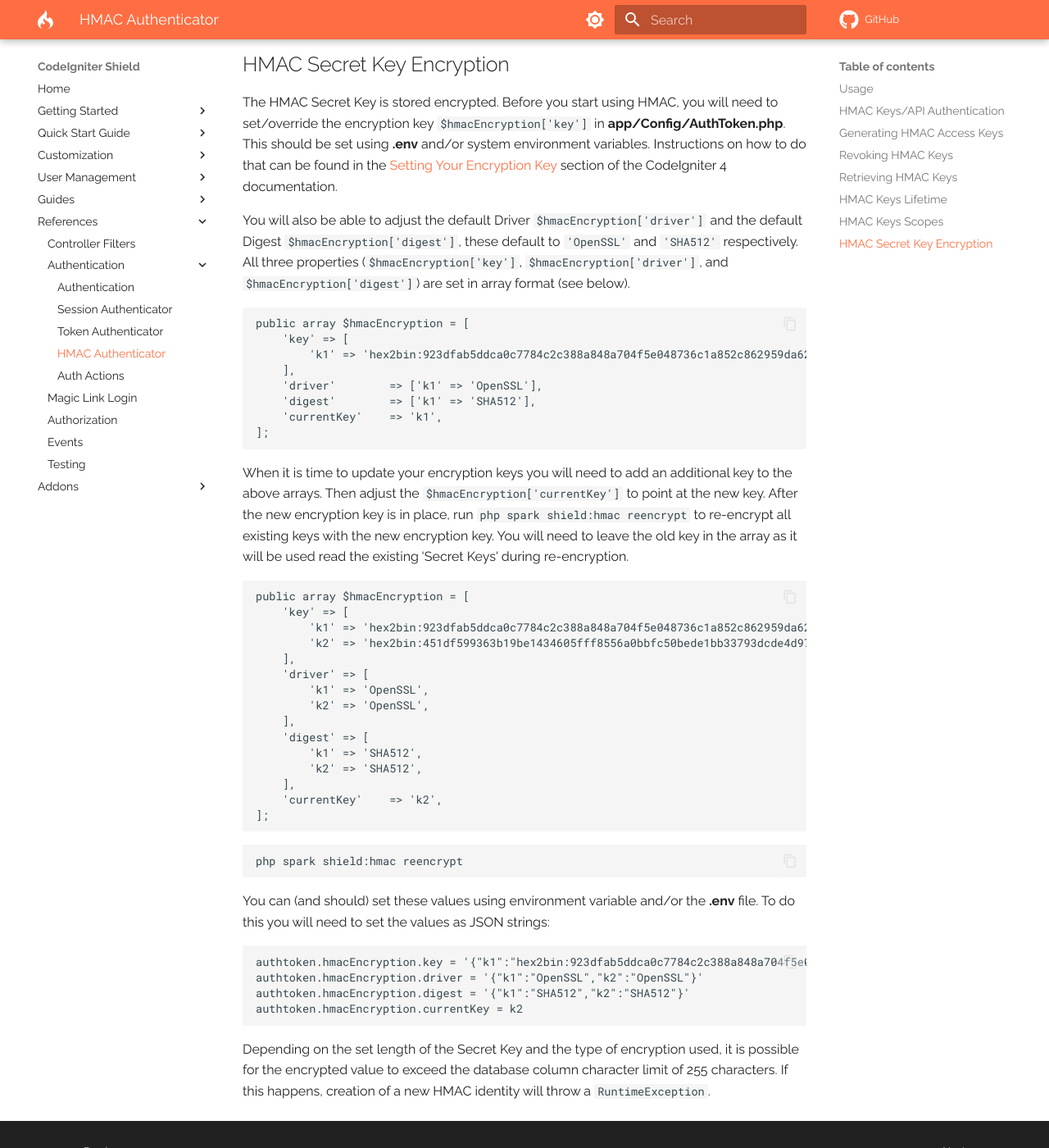
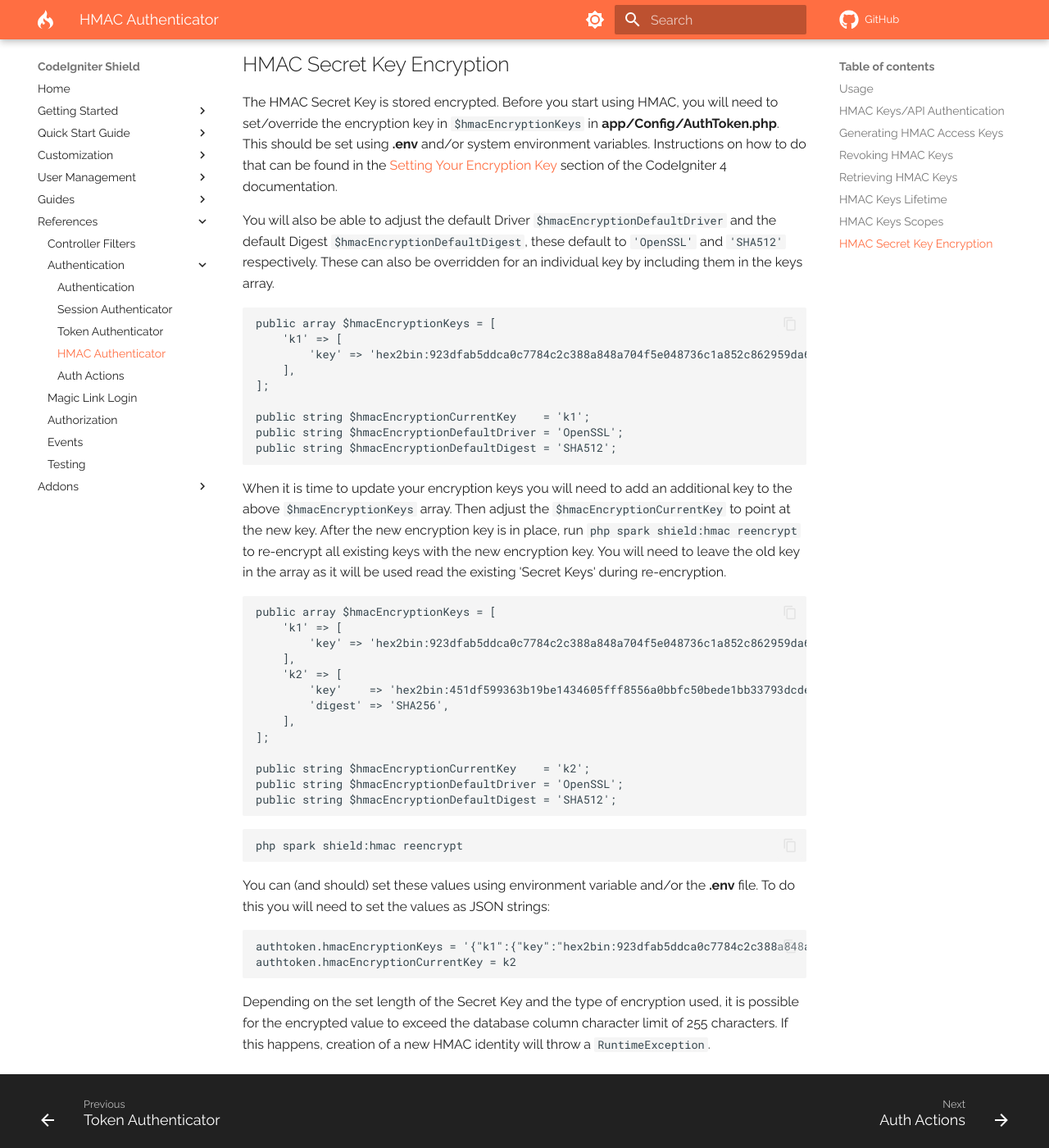
Before and after one commit to codeigniter4/shield, an MkDocs documentation site: the page built from docs/references/authentication/hmac.md, in a window 1280 px wide and 1400 px high, scrolled down 3542 px. Shown: the whole window at 82% size. Built offline with MkDocs 1.6.1 and Material for MkDocs 9.7.7, drawn with Linux system fonts in a browser that asks for light colours; comment, search, counter and statistics services are not loaded; a style sheet for code colours, icons or effects is not loaded.

Commit message:
Update of hmac encryption config values

````diff
--- a/docs/references/authentication/hmac.md
+++ b/docs/references/authentication/hmac.md
@@ -160,47 +160,48 @@ if ($user->hmacTokenCant('forums.manage')) {
 ## HMAC Secret Key Encryption
 
 The HMAC Secret Key is stored encrypted. Before you start using HMAC, you will need to set/override the encryption key
-`$hmacEncryption['key']` in **app/Config/AuthToken.php**. This should be set using **.env** and/or system environment variables.
-Instructions on how to do that can be found in the
+in `$hmacEncryptionKeys` in **app/Config/AuthToken.php**. This should be set using **.env** and/or system
+environment variables. Instructions on how to do that can be found in the
 [Setting Your Encryption Key](https://codeigniter.com/user_guide/libraries/encryption.html#setting-your-encryption-key)
 section of the CodeIgniter 4 documentation.
 
-You will also be able to adjust the default Driver `$hmacEncryption['driver']` and the default Digest
-`$hmacEncryption['digest']`, these default to `'OpenSSL'` and `'SHA512'` respectively. All three properties (`$hmacEncryption['key']`,
-`$hmacEncryption['driver']`, and `$hmacEncryption['digest']`) are set in array format (see below).
+You will also be able to adjust the default Driver `$hmacEncryptionDefaultDriver` and the default Digest
+`$hmacEncryptionDefaultDigest`, these default to `'OpenSSL'` and `'SHA512'` respectively. These can also be
+overridden for an individual key by including them in the keys array.
 
 ```php
-public array $hmacEncryption = [
-    'key' => [
-        'k1' => 'hex2bin:923dfab5ddca0c7784c2c388a848a704f5e048736c1a852c862959da62ade8c7',
+public array $hmacEncryptionKeys = [
+    'k1' => [
+        'key' => 'hex2bin:923dfab5ddca0c7784c2c388a848a704f5e048736c1a852c862959da62ade8c7',
     ],
-    'driver'        => ['k1' => 'OpenSSL'],
-    'digest'        => ['k1' => 'SHA512'],
-    'currentKey'    => 'k1',
 ];
+
+public string $hmacEncryptionCurrentKey    = 'k1';
+public string $hmacEncryptionDefaultDriver = 'OpenSSL';
+public string $hmacEncryptionDefaultDigest = 'SHA512';
 ```
 
-When it is time to update your encryption keys you will need to add an additional key to the above arrays. Then adjust
-the `$hmacEncryption['currentKey']` to point at the new key.  After the new encryption key is in place, run
-`php spark shield:hmac reencrypt` to re-encrypt all existing keys with the new encryption key.  You will need to leave
-the old key in the array as it will be used read the existing 'Secret Keys' during re-encryption.
+When it is time to update your encryption keys you will need to add an additional key to the above
+`$hmacEncryptionKeys` array. Then adjust the `$hmacEncryptionCurrentKey` to point at the new key.  After the new
+encryption key is in place, run `php spark shield:hmac reencrypt` to re-encrypt all existing keys with the new
+encryption key.  You will need to leave the old key in the array as it will be used read the existing 'Secret Keys'
+during re-encryption.
 
 ```php
-public array $hmacEncryption = [
-    'key' => [
-        'k1' => 'hex2bin:923dfab5ddca0c7784c2c388a848a704f5e048736c1a852c862959da62ade8c7',
-        'k2' => 'hex2bin:451df599363b19be1434605fff8556a0bbfc50bede1bb33793dcde4d97fce4b0',
+public array $hmacEncryptionKeys = [
+    'k1' => [
+        'key' => 'hex2bin:923dfab5ddca0c7784c2c388a848a704f5e048736c1a852c862959da62ade8c7',
     ],
-    'driver' => [
-        'k1' => 'OpenSSL',
-        'k2' => 'OpenSSL',
+    'k2' => [
+        'key'    => 'hex2bin:451df599363b19be1434605fff8556a0bbfc50bede1bb33793dcde4d97fce4b0',
+        'digest' => 'SHA256',
     ],
-    'digest' => [
-        'k1' => 'SHA512',
-        'k2' => 'SHA512',
-    ],
-    'currentKey'    => 'k2',
 ];
+
+public string $hmacEncryptionCurrentKey    = 'k2';
+public string $hmacEncryptionDefaultDriver = 'OpenSSL';
+public string $hmacEncryptionDefaultDigest = 'SHA512';
+
 ```
 
 ```console
@@ -211,10 +212,8 @@ You can (and should) set these values using environment variable and/or the **.e
 the values as JSON strings:
 
 ```text
-authtoken.hmacEncryption.key = '{"k1":"hex2bin:923dfab5ddca0c7784c2c388a848a704f5e048736c1a852c862959da62ade8c7","k2":"hex2bin:451df599363b19be1434605fff8556a0bbfc50bede1bb33793dcde4d97fce4b0"}'
-authtoken.hmacEncryption.driver = '{"k1":"OpenSSL","k2":"OpenSSL"}'
-authtoken.hmacEncryption.digest = '{"k1":"SHA512","k2":"SHA512"}'
-authtoken.hmacEncryption.currentKey = k2
+authtoken.hmacEncryptionKeys = '{"k1":{"key":"hex2bin:923dfab5ddca0c7784c2c388a848a704f5e048736c1a852c862959da62ade8c7"},"k2":{"key":"hex2bin:451df599363b19be1434605fff8556a0bbfc50bede1bb33793dcde4d97fce4b0"}}'
+authtoken.hmacEncryptionCurrentKey = k2
 ```
 
 Depending on the set length of the Secret Key and the type of encryption used, it is possible for the encrypted value to
````
Also changed, not shown: UPGRADING.md (+7 -7 lines), docs/guides/api_hmac_keys.md (+4 -4 lines), 5 other files.
